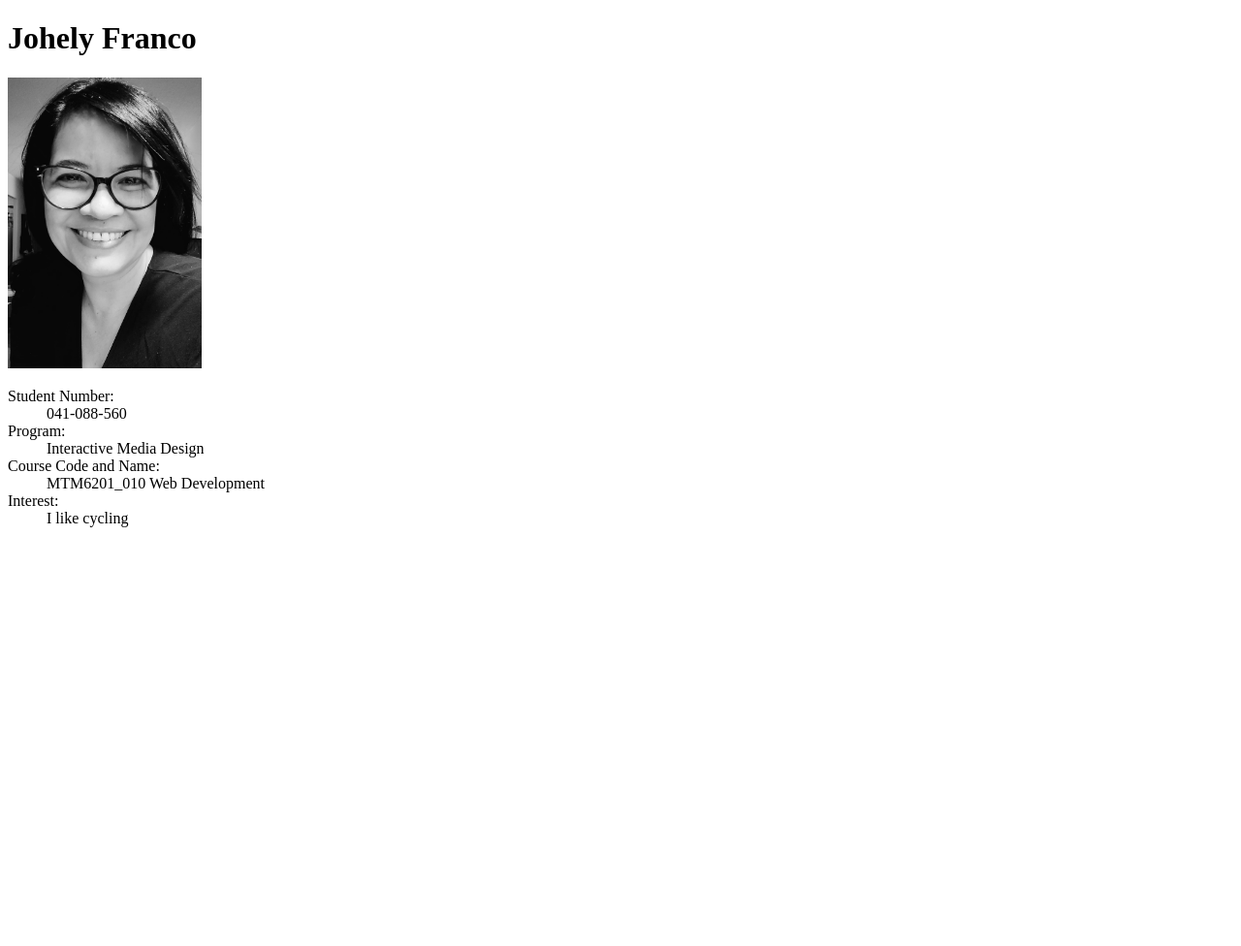
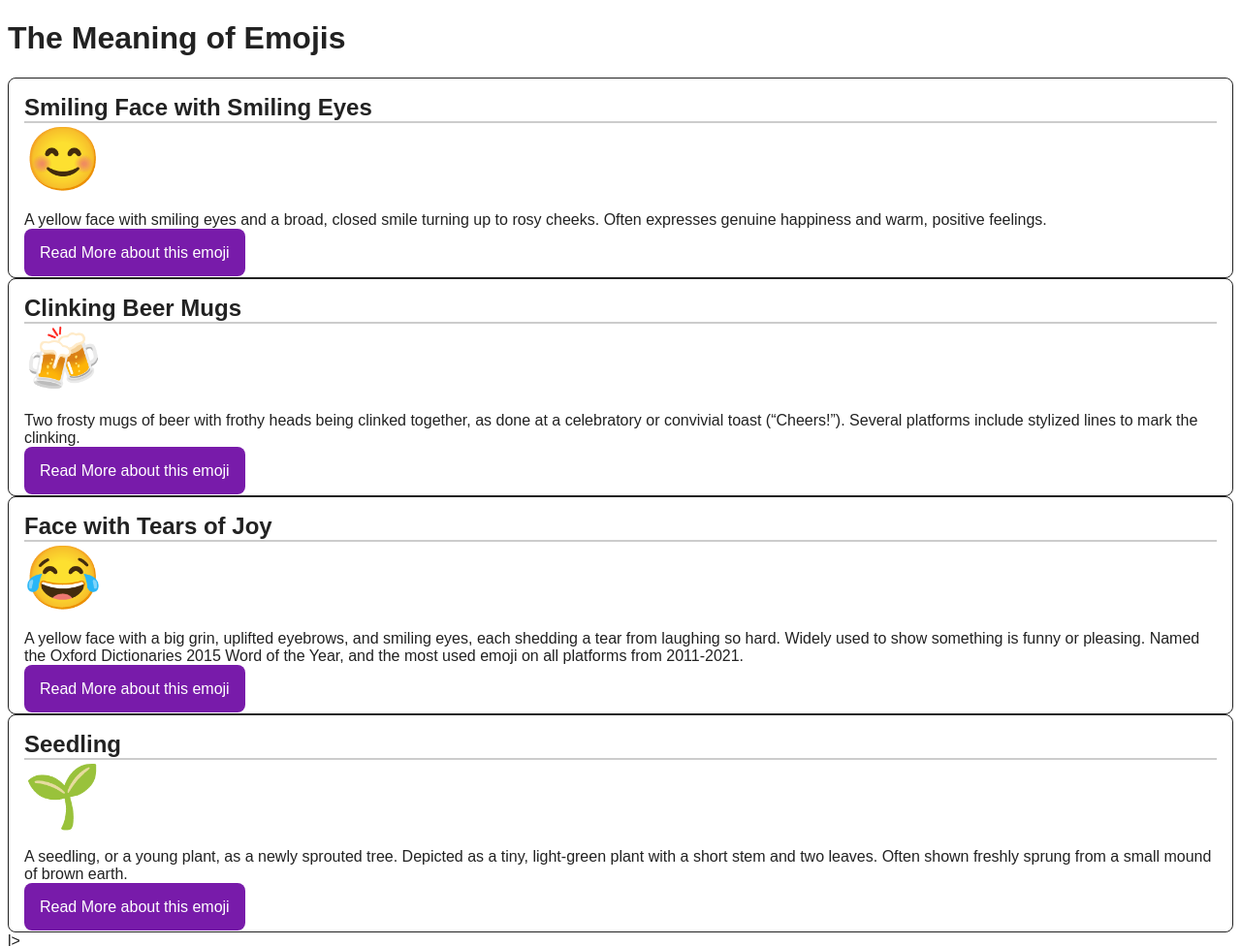
Before and after one commit to fran0571/mtm6201-week1, a plain HTML site: page index.html in a window 1280 px wide. Shown: the whole page at 97% size. Before the commit the page ends 800 px from the top, so only its background shows below. Drawn offline with Linux system fonts and the light colour scheme.

Commit message:
initial commit

```diff
--- /dev/null
+++ b/css/main.css
@@ -0,0 +1,27 @@
+body {
+  font-family: Arial, Helvetica, sans-serif;
+  color: #222;
+}
+
+.emoji {
+  border: 1px solid #222;
+  border-radius: 8px;
+  padding: 1rem;
+}
+
+.emoji h2 {
+  margin: 0;
+  border-bottom: 2px solid #ccc;
+}
+
+.emoji a {
+  text-decoration: none;
+  background-color: #781BAA;
+  color: white;
+  padding: 1rem;
+  border-radius: 8px;
+}
+
+.icon {
+  font-size: 4rem;
+}
--- a/index.html
+++ b/index.html
@@ -1,31 +1,46 @@
 <!DOCTYPE html>
 <html lang="en">
+
 <head>
   <meta charset="UTF-8">
+  <meta http-equiv="X-UA-Compatible" content="IE=edge">
   <meta name="viewport" content="width=device-width, initial-scale=1.0">
-  <title>Johely Franco </title>
+  <link rel="stylesheet" href="css/main.css">
+  <title>Emoji Meanings</title>
 </head>
 
 <body>
-  <h1>Johely Franco</h1>
-  <img src="images/me.jpg" alt="Johely Franco image" width="200" height="300" id="my-image">
-
-  <dl>
-    <dt>Student Number:</dt>
-    <dd>041-088-560</dd>
-
-    <dt>Program: </dt>
-    <dd>Interactive Media Design</dd>
-
-    <dt>Course Code and Name:</dt>
-    <dd>MTM6201_010 Web Development</dd>
-
-    <dt>Interest:</dt>
-    <dd>I like cycling</dd>
-
-  </dl>
-
+  <header class="siteheader">
+    <h1>The Meaning of Emojis</h1>
+  </header>
+  <main>
+    <div class="emojis">
+      <div class="emoji">
+        <h2>Smiling Face with Smiling Eyes</h2>
+        <span class="icon">😊</span>
+        <p>A yellow face with smiling eyes and a broad, closed smile turning up to rosy cheeks. Often expresses genuine happiness and warm, positive feelings.</p>
+        <a href="https://emojipedia.org/smiling-face-with-smiling-eyes/" target="_blank">Read More about this emoji</a>
+      </div>
+      <div class="emoji">
+        <h2>Clinking Beer Mugs</h2>
+        <span class="icon">🍻</span>
+        <p>Two frosty mugs of beer with frothy heads being clinked together, as done at a celebratory or convivial toast (“Cheers!”). Several platforms include stylized lines to mark the clinking.</p>
+        <a href="https://emojipedia.org/clinking-beer-mugs/" target="_blank">Read More about this emoji</a>
+      </div>
+      <div class="emoji">
+        <h2>Face with Tears of Joy</h2>
+        <span class="icon">😂</span>
+        <p>A yellow face with a big grin, uplifted eyebrows, and smiling eyes, each shedding a tear from laughing so hard. Widely used to show something is funny or pleasing. Named the Oxford Dictionaries 2015 Word of the Year, and the most used emoji on all platforms from 2011-2021.</p>
+        <a href="https://emojipedia.org/face-with-tears-of-joy/" target="_blank">Read More about this emoji</a>
+      </div>
+      <div class="emoji">
+        <h2>Seedling</h2>
+        <span class="icon">🌱</span>
+        <p>A seedling, or a young plant, as a newly sprouted tree. Depicted as a tiny, light-green plant with a short stem and two leaves. Often shown freshly sprung from a small mound of brown earth.</p>
+        <a href="https://emojipedia.org/seedling/" target="_blank">Read More about this emoji</a>
+      </div>
+    </div>
+  </main>
 </body>
 
-
-</html>
+</html>l>
```
